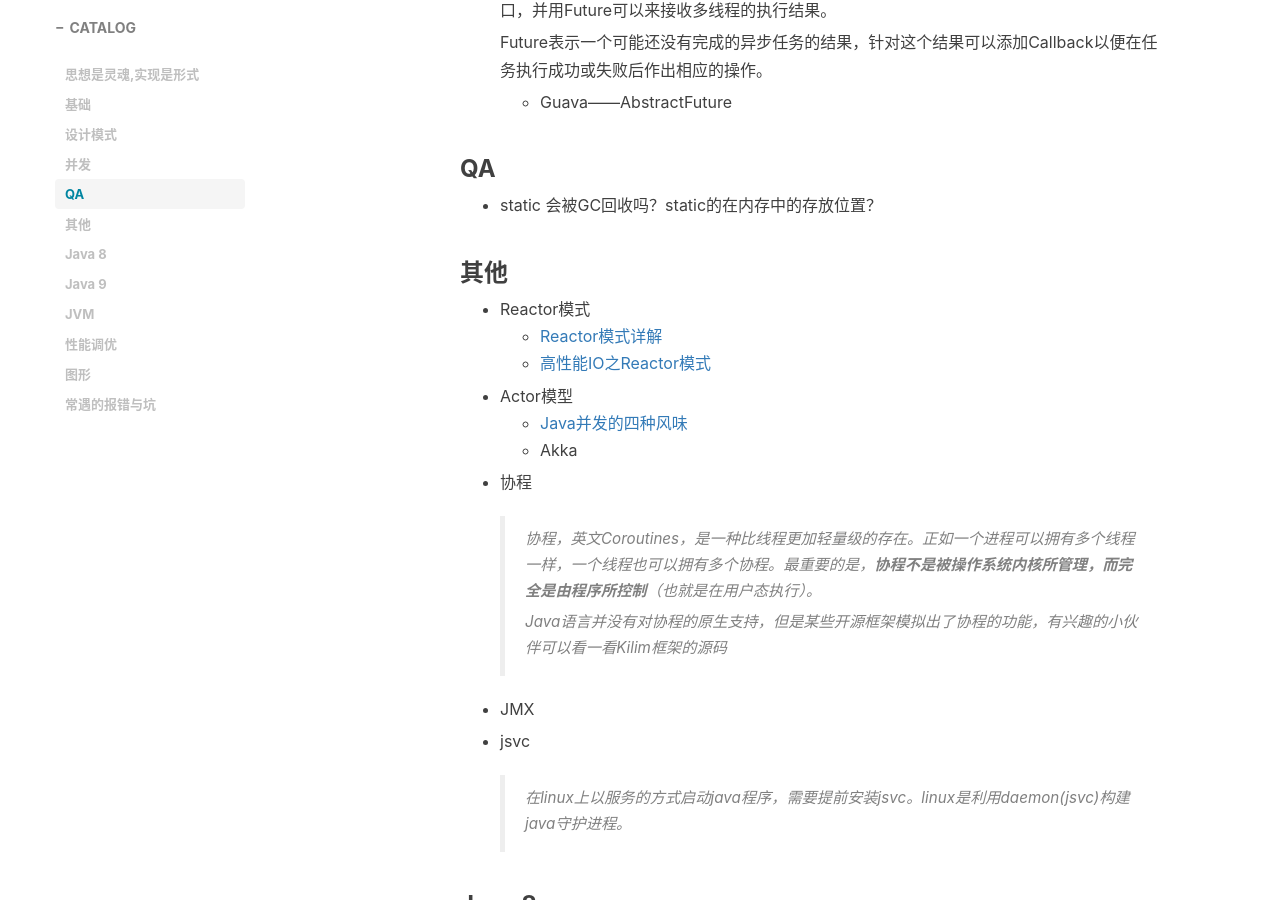
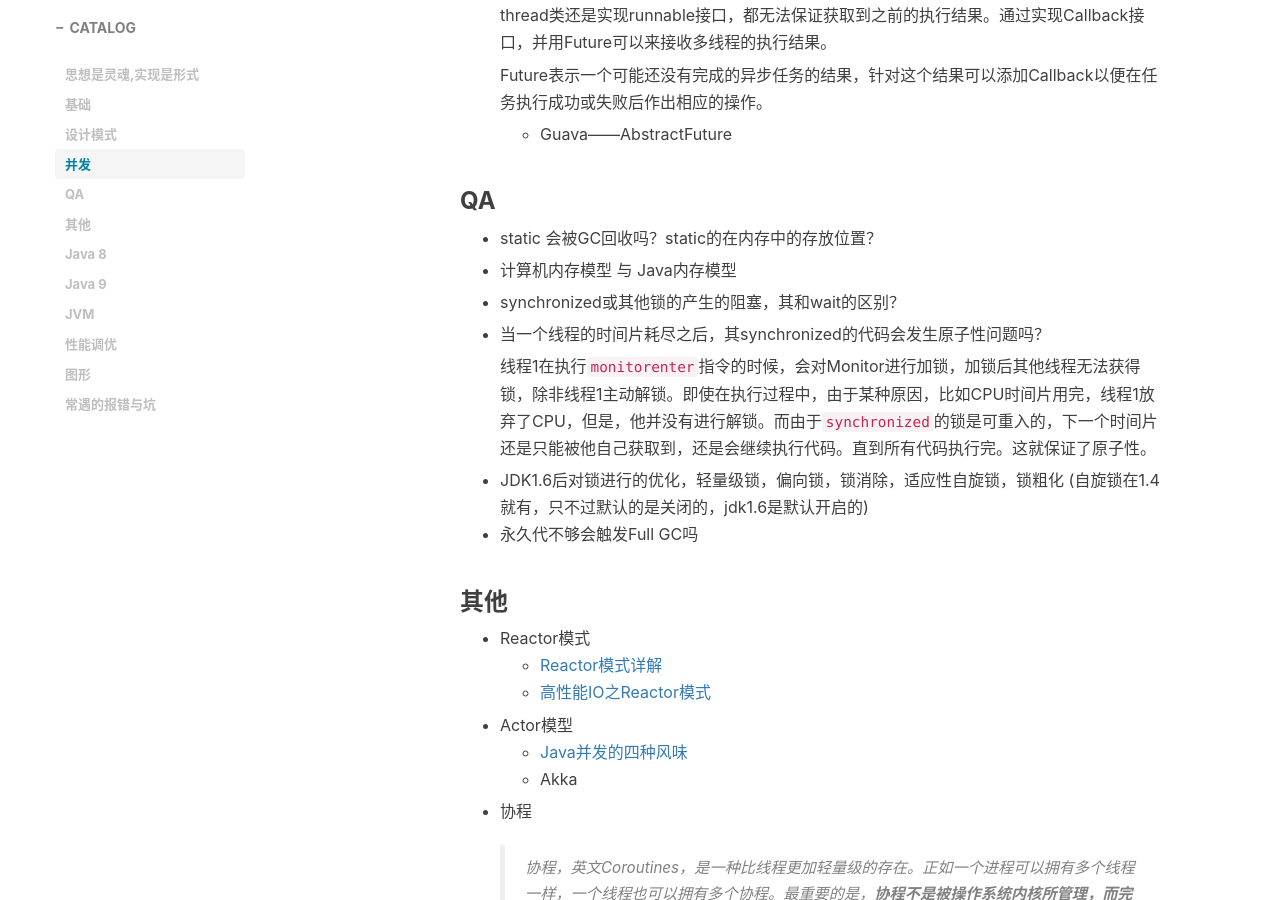
Before and after one commit to Ariescat/blog, a Jekyll site: the page built from docs/Java.md, in a window 1280 px wide and 900 px high, scrolled down 4079 px. Built offline with Jekyll 4.4.1, drawn with Linux system fonts in a browser that asks for light colours; nearby versions of some CDN libraries; comment, search, counter and statistics services are not loaded; some of the changed text lies outside the part shown.

Commit message:
jps、jmap、jstack、jstat/既生synchronized，何生volatile？！

```diff
--- a/docs/Java.md
+++ b/docs/Java.md
@@ -95,6 +95,8 @@
 
 * volatile
 
+  [既生synchronized，何生volatile？！](https://yq.aliyun.com/articles/715256)
+
 * [线程池](http://novoland.github.io/%E5%B9%B6%E5%8F%91/2014/07/26/Executor%20%E4%B9%8B%20%E7%BA%BF%E7%A8%8B%E6%B1%A0%E5%8F%8A%E5%AE%9A%E6%97%B6%E5%99%A8.html)
 
 	* 拒绝服务的方式
@@ -158,6 +160,17 @@
 
 * static 会被GC回收吗？static的在内存中的存放位置？
 
+* 计算机内存模型 与 Java内存模型
+
+* synchronized或其他锁的产生的阻塞，其和wait的区别？
+
+* 当一个线程的时间片耗尽之后，其synchronized的代码会发生原子性问题吗？
+
+  线程1在执行`monitorenter`指令的时候，会对Monitor进行加锁，加锁后其他线程无法获得锁，除非线程1主动解锁。即使在执行过程中，由于某种原因，比如CPU时间片用完，线程1放弃了CPU，但是，他并没有进行解锁。而由于`synchronized`的锁是可重入的，下一个时间片还是只能被他自己获取到，还是会继续执行代码。直到所有代码执行完。这就保证了原子性。
+
+* JDK1.6后对锁进行的优化，轻量级锁，偏向锁，锁消除，适应性自旋锁，锁粗化 (自旋锁在1.4就有，只不过默认的是关闭的，jdk1.6是默认开启的)
+* 永久代不够会触发Full GC吗
+
 ### 其他
 
 * Reactor模式
```
Also changed, not shown: other parts of docs/Java.md (+6 -1 lines).
